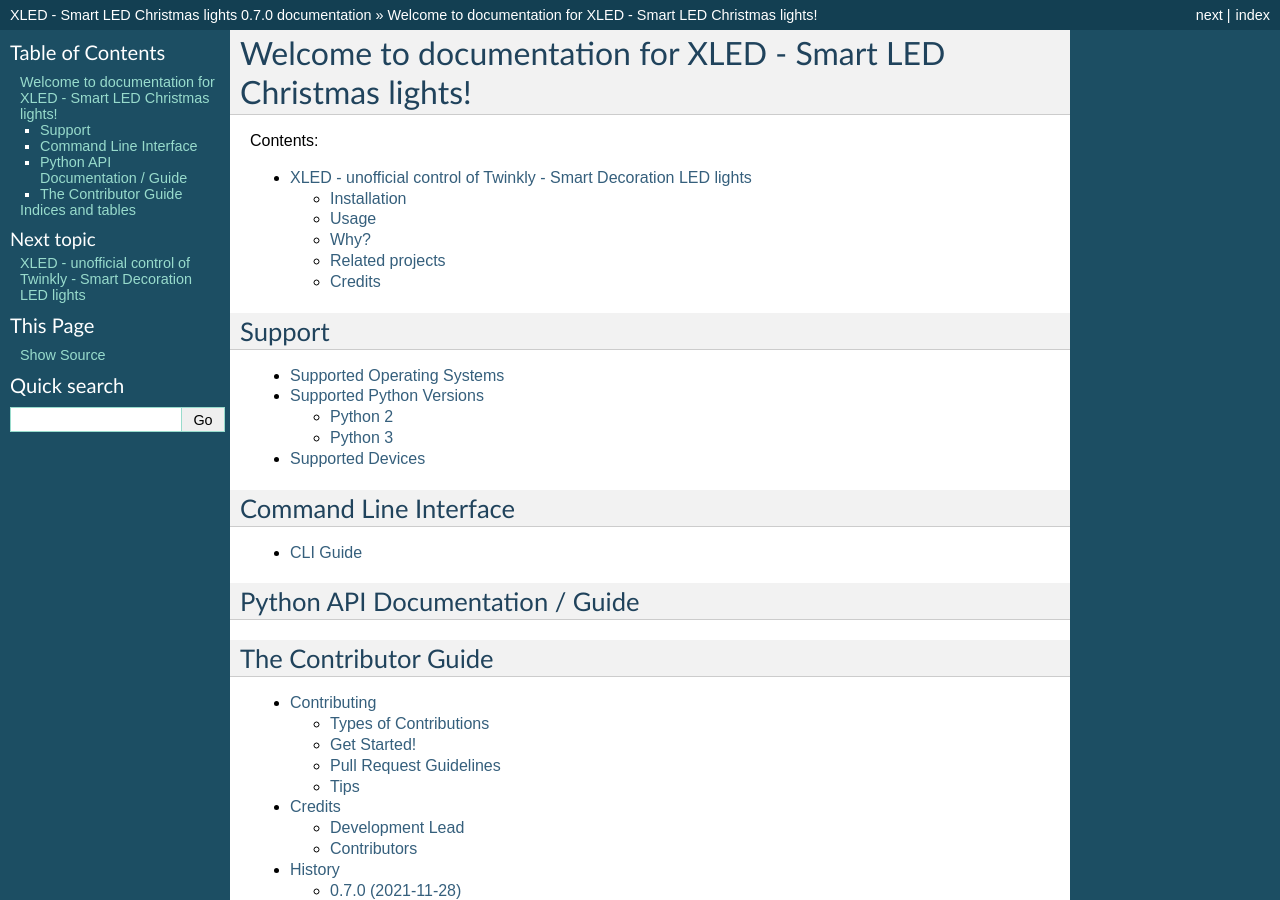
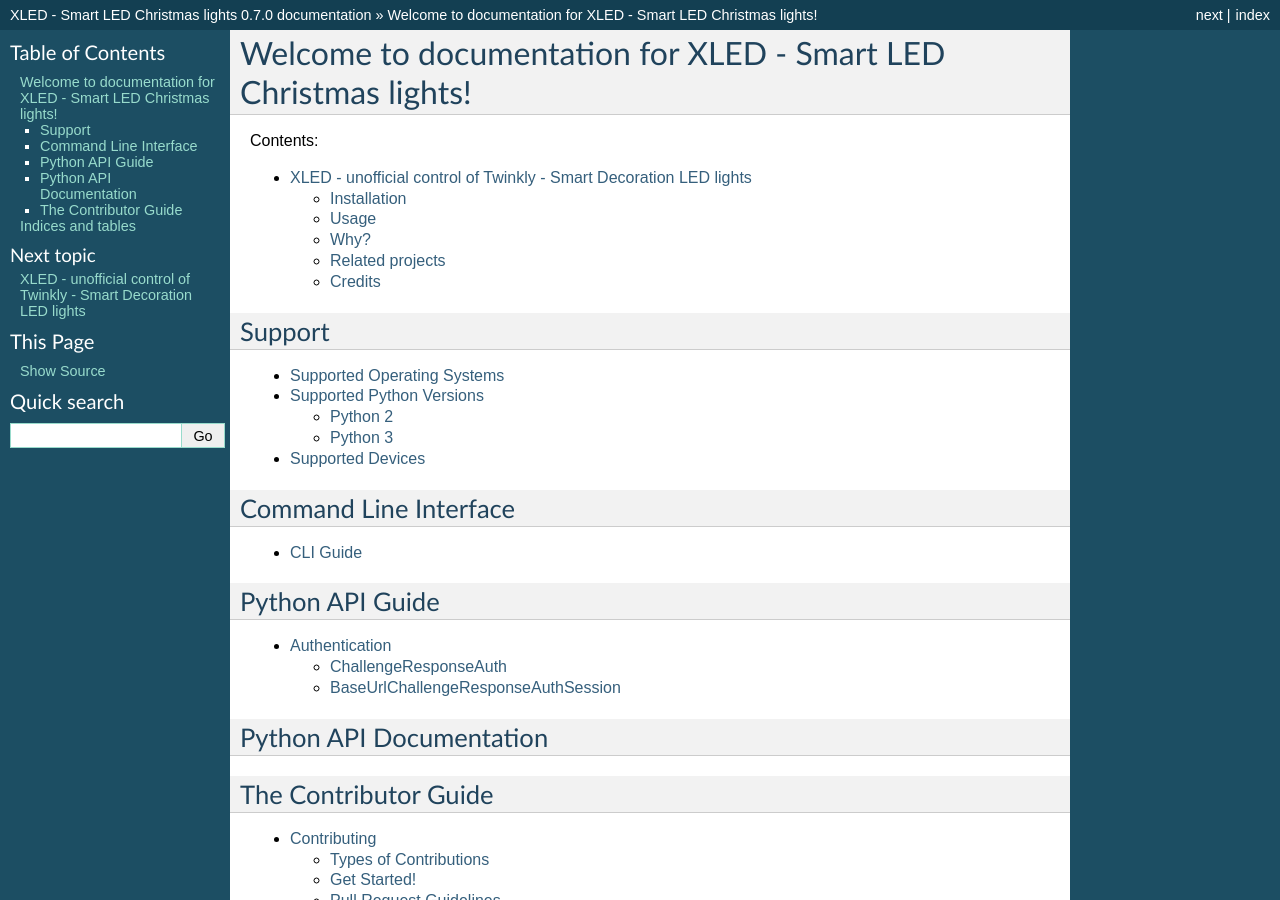
Before and after one commit to scrool/xled, a Sphinx documentation site: the page built from docs/index.rst, in a window 1280 px wide and 900 px high. Built offline with Sphinx 7.4.7, drawn with Linux system fonts in a browser that asks for light colours; pages that are not in the unit, such as notebooks, are missing from menus.

Commit message:
A guide to available authentication helpers that library provides

```diff
--- a/docs/index.rst
+++ b/docs/index.rst
@@ -29,8 +29,16 @@
    cli_guide
 
 
-Python API Documentation / Guide
---------------------------------
+Python API Guide
+----------------
+
+.. toctree::
+   :maxdepth: 2
+
+   auth
+
+Python API Documentation
+------------------------
 
 .. toctree::
    :maxdepth: 2
```
Also changed, not shown: docs/auth.rst (added, +62 -0 lines).
